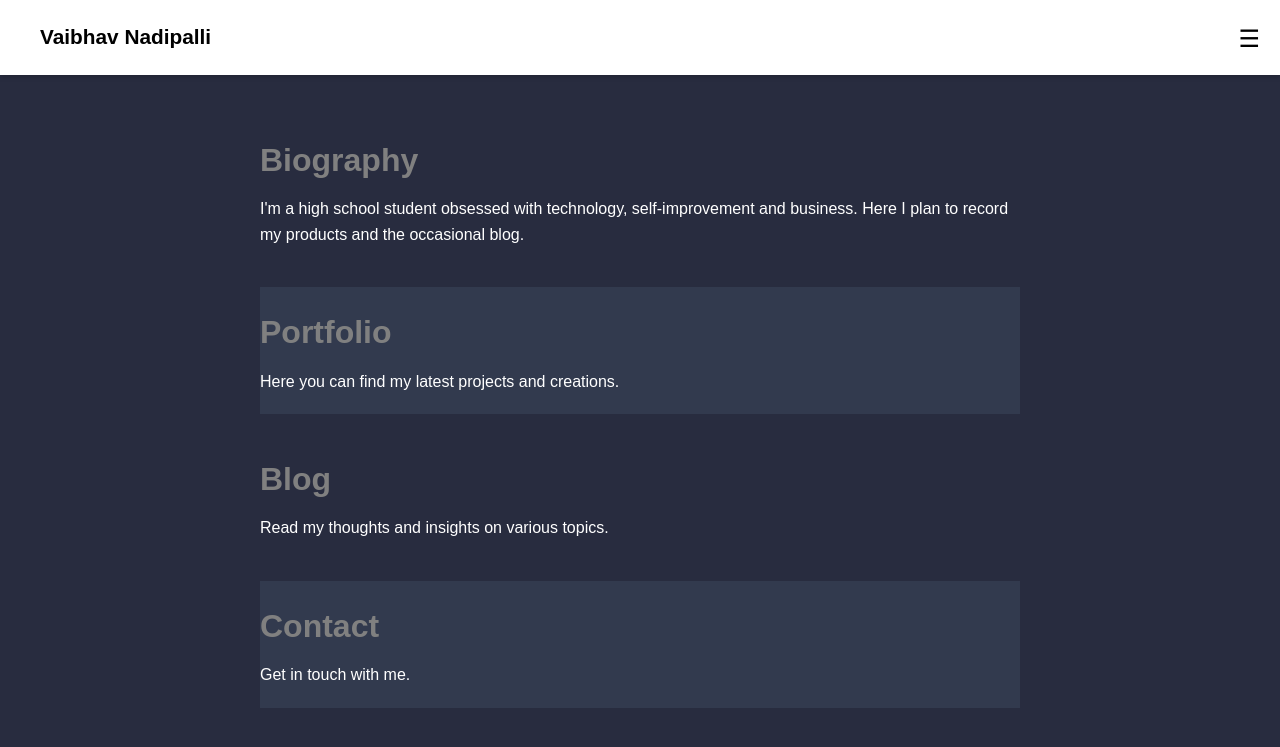
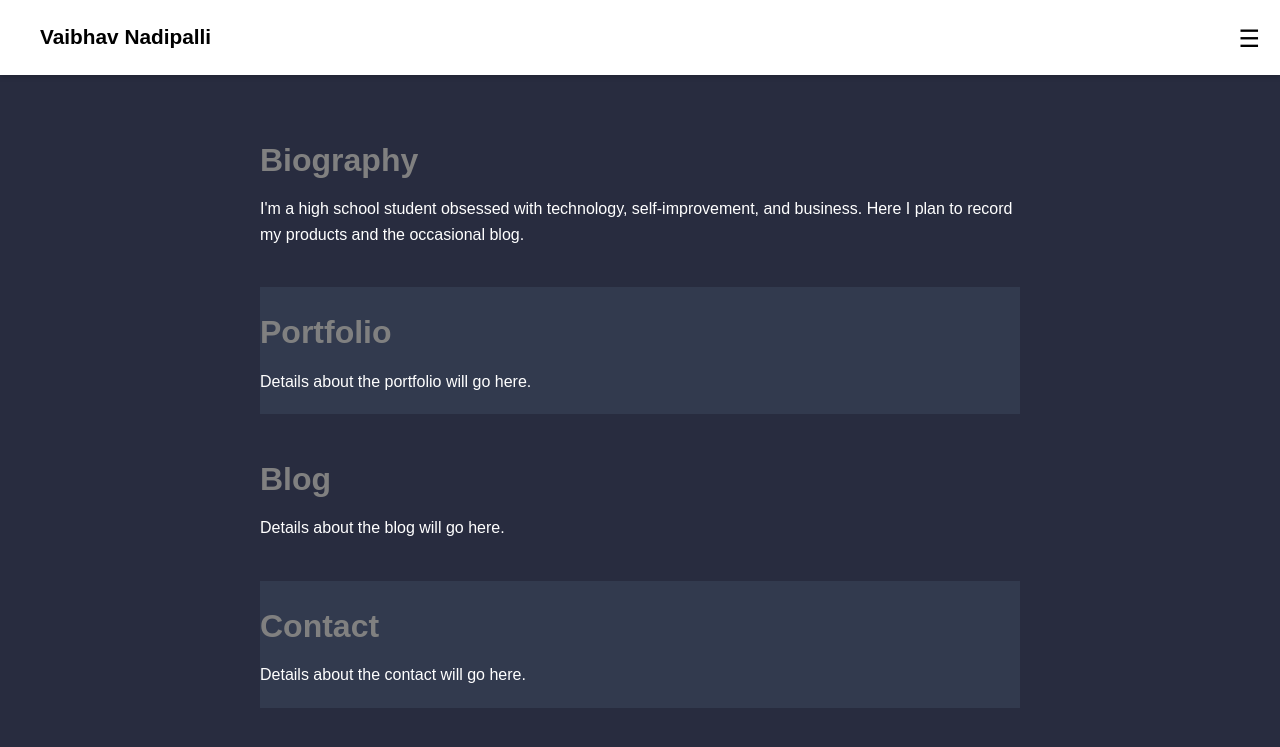
Before and after one commit to Vaibhav-Nadipalli/vaibhav-nadipalli.github.io, a Jekyll site: the page built from index.markdown, in a window 1280 px wide. Shown: the top 747 px of the page. Built offline with Jekyll 4.4.1, drawn with Linux system fonts in a browser that asks for light colours.

Commit message:
Update default.html

```diff
--- a/_layouts/default.html
+++ b/_layouts/default.html
@@ -11,52 +11,35 @@
         <div class="nav-container">
             <h3 class="nav-title"><a href="/" style="text-decoration:none; color:#000;">Vaibhav Nadipalli</a></h3> <!-- Link to refresh the page -->
             <input type="checkbox" id="nav-toggle" class="nav-toggle"> <!-- Checkbox for navigation toggle -->
-            <nav>
+            <label for="nav-toggle" class="nav-toggle-label">&#9776;</label> <!-- Label for toggle icon -->
+            <nav class="nav-menu">
                 <ul class="nav-links">
-                    <li><a href="#bio">Biography</a></li> <!-- Anchor links to sections -->
+                    <li><a href="#bio">Biography</a></li>
                     <li><a href="#portfolio">Portfolio</a></li>
                     <li><a href="#blog">Blog</a></li>
                     <li><a href="#contact">Contact</a></li>
                 </ul>
             </nav>
-            <label for="nav-toggle" class="nav-toggle-label">&#9776;</label> <!-- Label for toggle icon -->
         </div>
     </header>
 
     <main>
-        <section id="bio"> <!-- Section for Biography -->
-            <h2>Biography</h2>
-            <p>I'm a high school student obsessed with technology, self-improvement and business. Here I plan to record my products and the occasional blog.</p>
+        <section id="bio">
+            <h2 class="section-title">Biography</h2>
+            <p>I'm a high school student obsessed with technology, self-improvement, and business. Here I plan to record my products and the occasional blog.</p>
         </section>
-
-        <section id="portfolio"> <!-- Section for Portfolio -->
-            <h2>Portfolio</h2>
-            <p>Here you can find my latest projects and creations.</p>
+        <section id="portfolio">
+            <h2 class="section-title">Portfolio</h2>
+            <p>Details about the portfolio will go here.</p>
         </section>
-
-        <section id="blog"> <!-- Section for Blog -->
-            <h2>Blog</h2>
-            <p>Read my thoughts and insights on various topics.</p>
+        <section id="blog">
+            <h2 class="section-title">Blog</h2>
+            <p>Details about the blog will go here.</p>
         </section>
-
-        <section id="contact"> <!-- Section for Contact -->
-            <h2>Contact</h2>
-            <p>Get in touch with me.</p>
+        <section id="contact">
+            <h2 class="section-title">Contact</h2>
+            <p>Details about the contact will go here.</p>
         </section>
     </main>
-
-    <script>
-        // JavaScript to handle smooth scrolling when clicking on navigation links
-        document.querySelectorAll('a[href^="#"]').forEach(anchor => {
-            anchor.addEventListener('click', function(e) {
-                e.preventDefault();
-
-                const target = document.querySelector(this.getAttribute('href'));
-                target.scrollIntoView({
-                    behavior: 'smooth'
-                });
-            });
-        });
-    </script>
 </body>
 </html>
```
